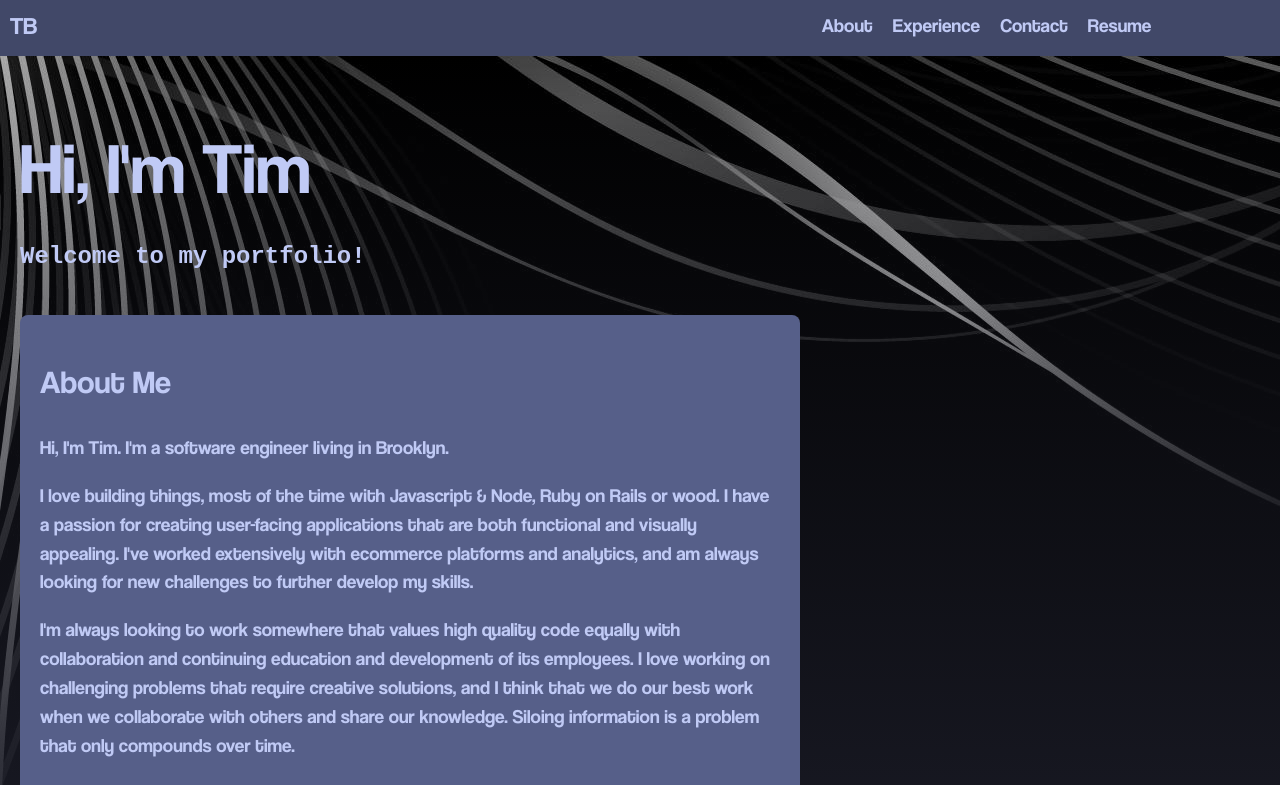
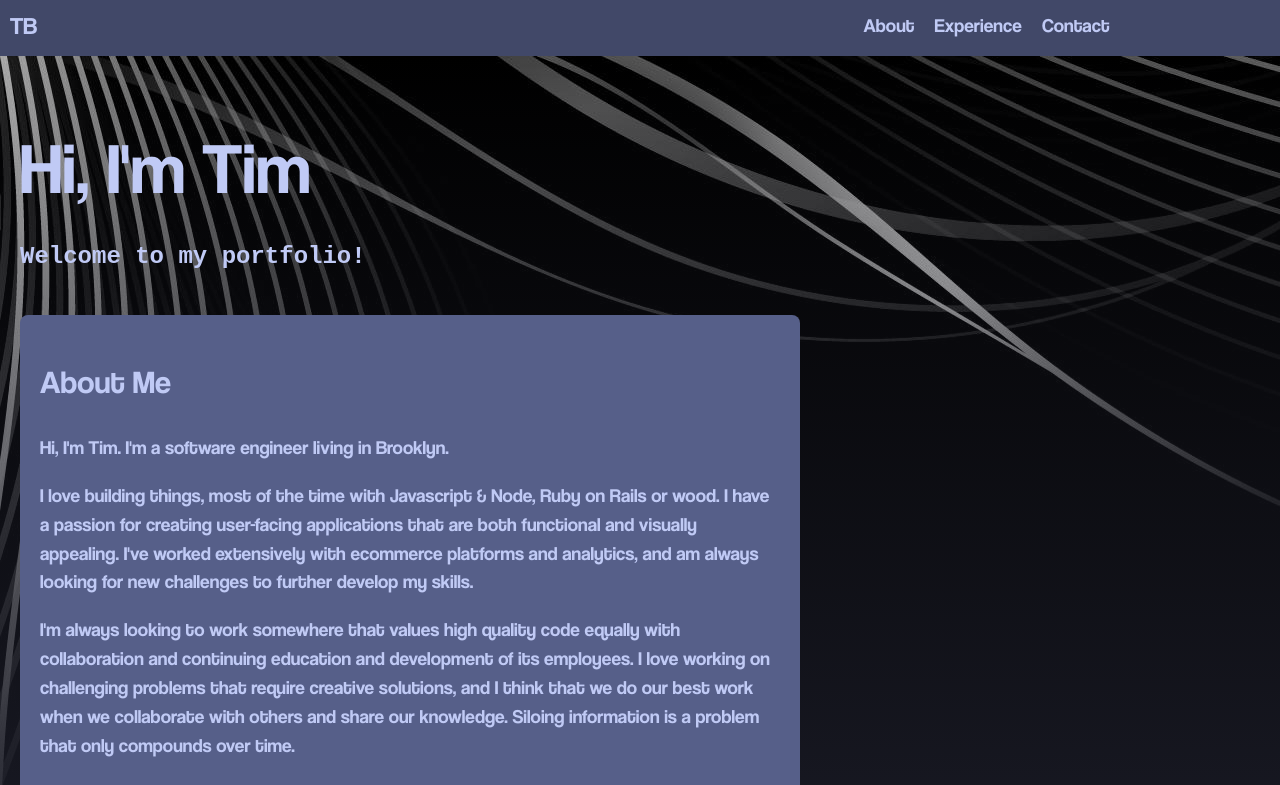
Before and after one commit to TimBek2/timbek2.github.io, a React (Vite) app: page / in a window 1280 px wide. Shown: the top 785 px of the page. Built offline with nearby package versions, Linux system fonts and the light colour scheme.

Commit message:
Remove resume from nav

```diff
--- a/src/components/navigation/index.tsx
+++ b/src/components/navigation/index.tsx
@@ -10,12 +10,6 @@ const Navigation = () => {
         <li className='nav-link'><a href="#about">About</a></li>
         <li className='nav-link'><a href="#experience">Experience</a></li>
         <li className='nav-link'><a href="#contact">Contact</a></li>
-        <li className='nav-link'>
-          <a href="https://docs.google.com/document/d/1DehDlFKRmYcg4Nvn7XKG4kk6fenEstuRYKh0RV4TSZk/"
-             target="_blank" rel="noopener noreferrer">
-            Resume
-          </a>
-        </li>
       </ul>
     </nav>
   );
```
